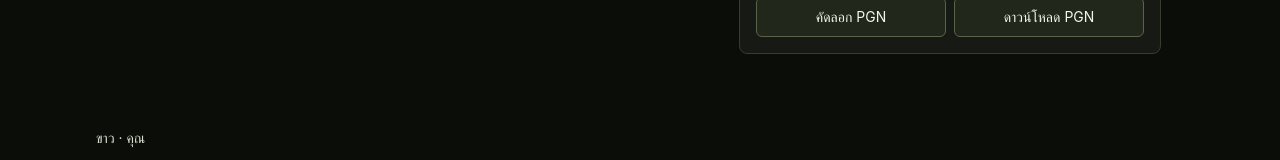
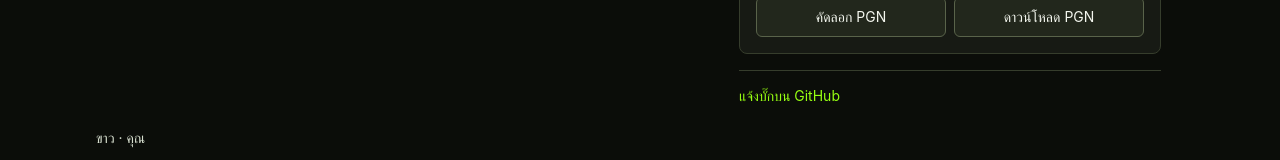
Before and after one commit to GolfChinnawat/chesslens, a React (Vite) app: page / in a window 1280 px wide. Shown: the part 628-788 px from the top of the page. Built offline with nearby package versions, Linux system fonts and the light colour scheme.

Commit message:
Add a ChessLens bug report form

```diff
--- a/src/pages/Play/index.tsx
+++ b/src/pages/Play/index.tsx
@@ -343,6 +343,16 @@ export function PlayPage() {
               </p>
             )}
           </section>
+          <footer className="border-t border-line pt-3">
+            <a
+              href="https://github.com/GolfChinnawat/chesslens/issues/new?template=bug_report.yml"
+              target="_blank"
+              rel="noopener noreferrer"
+              className="text-sm text-accent underline-offset-4 hover:underline"
+            >
+              แจ้งบั๊กบน GitHub
+            </a>
+          </footer>
         </aside>
       </div>
     </main>
```
Also changed, not shown: 1 other file (tests, documents, lock files or other folders).
